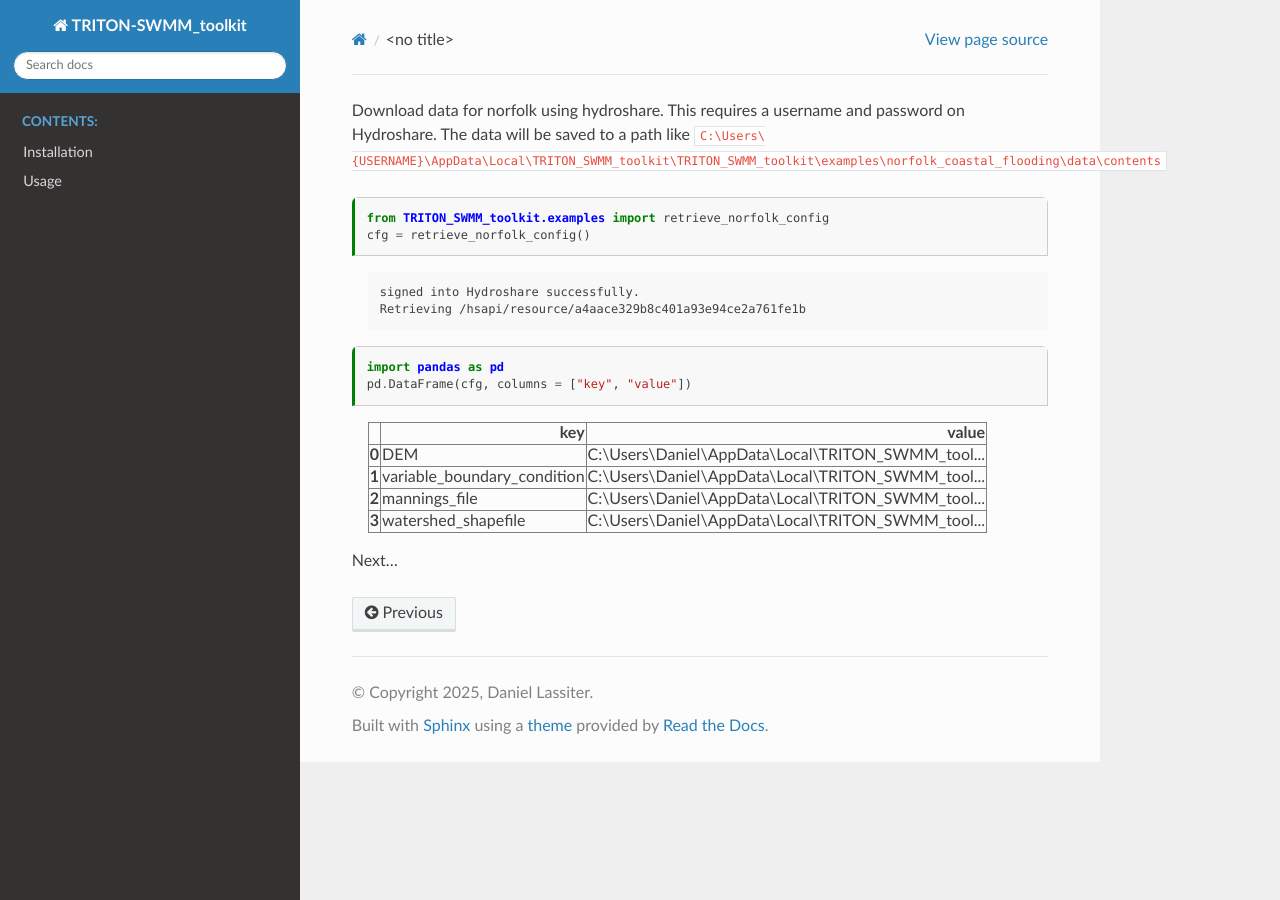
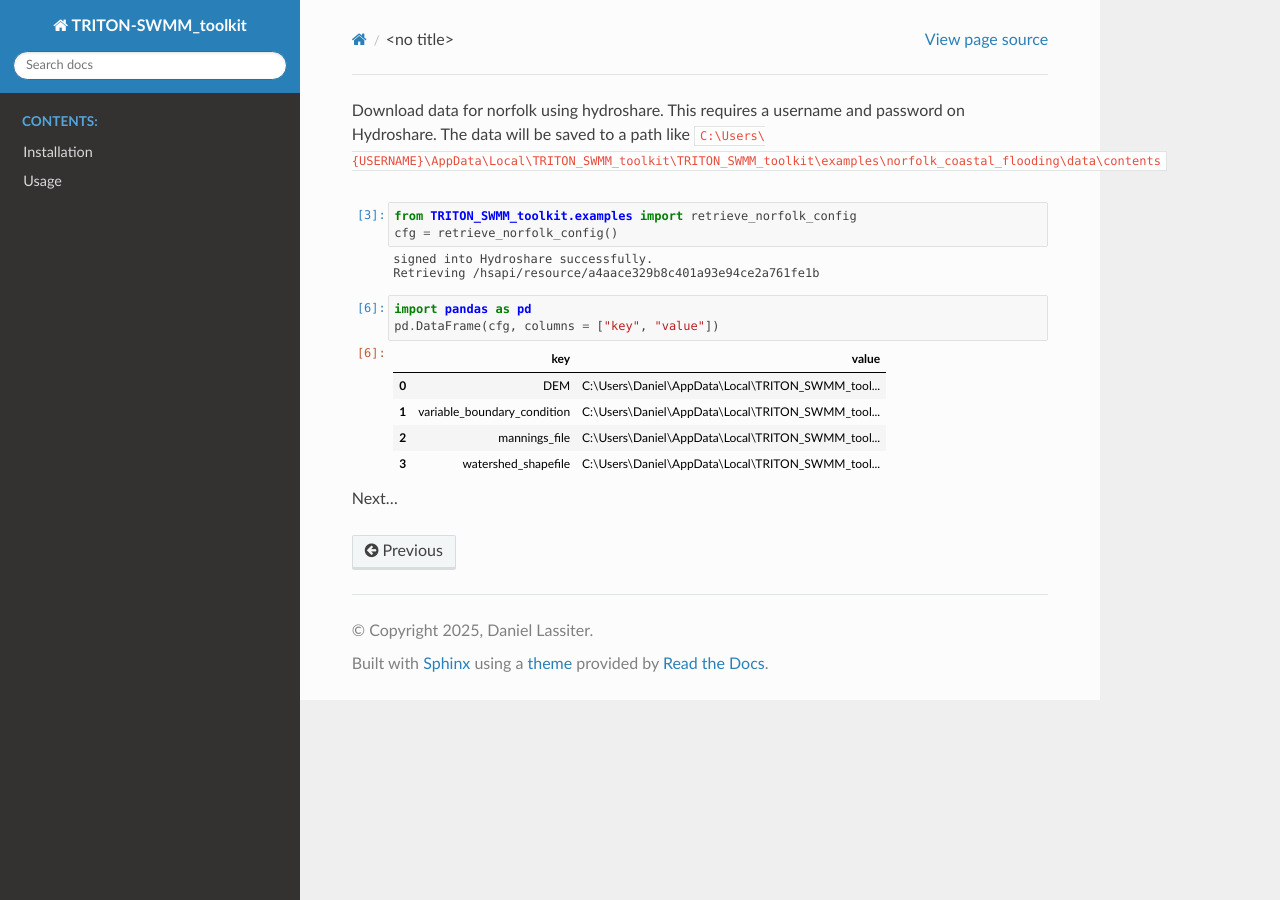
Before and after one commit to lassiterdc/TRITON-SWMM_toolkit, a Sphinx documentation site: the page built from docs/tutorial_norfolk_case_study.ipynb, in a window 1280 px wide. Built offline with Sphinx 7.4.7 and the Read the Docs theme 3.1.0, drawn with Linux system fonts in a browser that asks for light colours.

Commit message:
debugging docs

```diff
--- a/docs/conf.py
+++ b/docs/conf.py
@@ -19,7 +19,7 @@ extensions = [
     "sphinx.ext.napoleon",  # for Google/NumPy style docstrings
     "nbsphinx",  # for jupyter hosting jupyter notebooks
     "sphinx.ext.mathjax",  # optional, if you use math
-    "myst_nb",
+    # "myst_nb",
 ]
 
 nbsphinx_execute = "never"
@@ -35,3 +35,7 @@ exclude_patterns = ["_build", "Thumbs.db", ".DS_Store"]
 
 html_theme = "sphinx_rtd_theme"
 html_static_path = ["_static"]
+
+import glob
+
+print("Notebooks found by Sphinx:", glob.glob("*.ipynb"))
```
